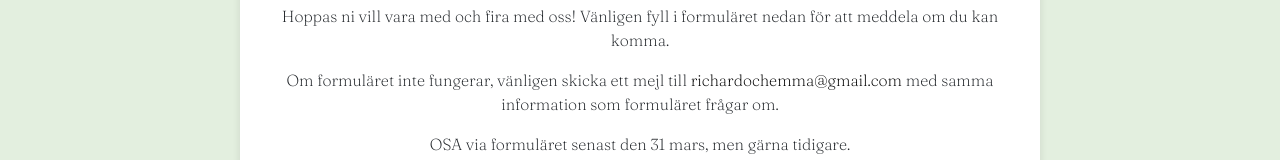
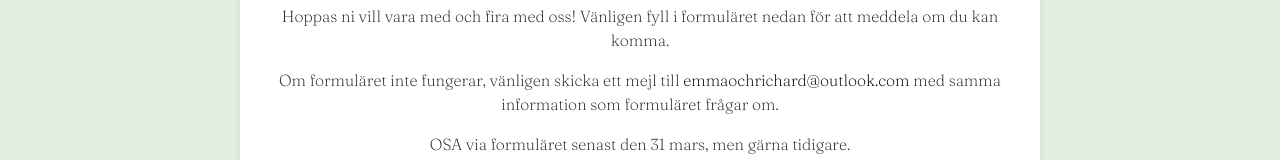
Before and after one commit to richarduggelberg/wedding, a React (Vite) app: page / in a window 1280 px wide. Both pictures are taken after a click on the link "OSA". Shown: the part 148-308 px from the top of the page. Built offline with nearby package versions, Linux system fonts and the light colour scheme.

Commit message:
wip changes

```diff
--- a/src/components/RsvpPage.tsx
+++ b/src/components/RsvpPage.tsx
@@ -64,11 +64,11 @@ const RsvpPage = () => {
         <p style={{ textAlign: "center" }}>
           Om formuläret inte fungerar, vänligen skicka ett mejl till{" "}
           <a
-            href="mailto:richardochemma@gmail.com"
+            href="mailto:emmaochrichard@outlook.com"
             style={{ color: "black", textDecoration: "none" }}
           >
             {" "}
-            richardochemma@gmail.com
+            emmaochrichard@outlook.com
           </a>{" "}
           med samma information som formuläret frågar om.
         </p>
```
